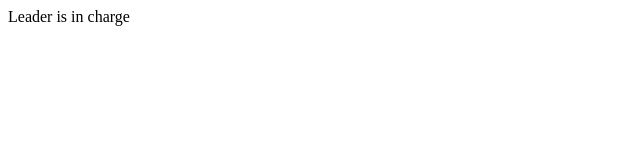
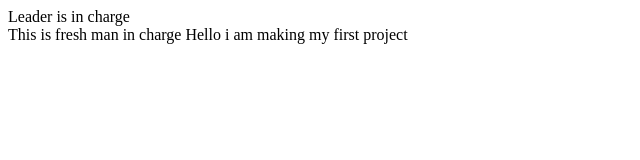
Before and after one commit to sis0704/company-project, a plain HTML site: page index.html in a window 1280 px wide. Shown: the whole page, without its empty margins (0-640 px from the left). Drawn offline with Linux system fonts and the light colour scheme.

Commit message:
freshman first commit

```diff
--- a/index.html
+++ b/index.html
@@ -11,7 +11,12 @@
         Leader is in charge
     </nav>
 
-    <main></main>
+    <main>
+        This is fresh man in charge
+        Hello
+        i am making my first project
+
+    </main>
     <footer></footer>
   </body>
 </html>
```
